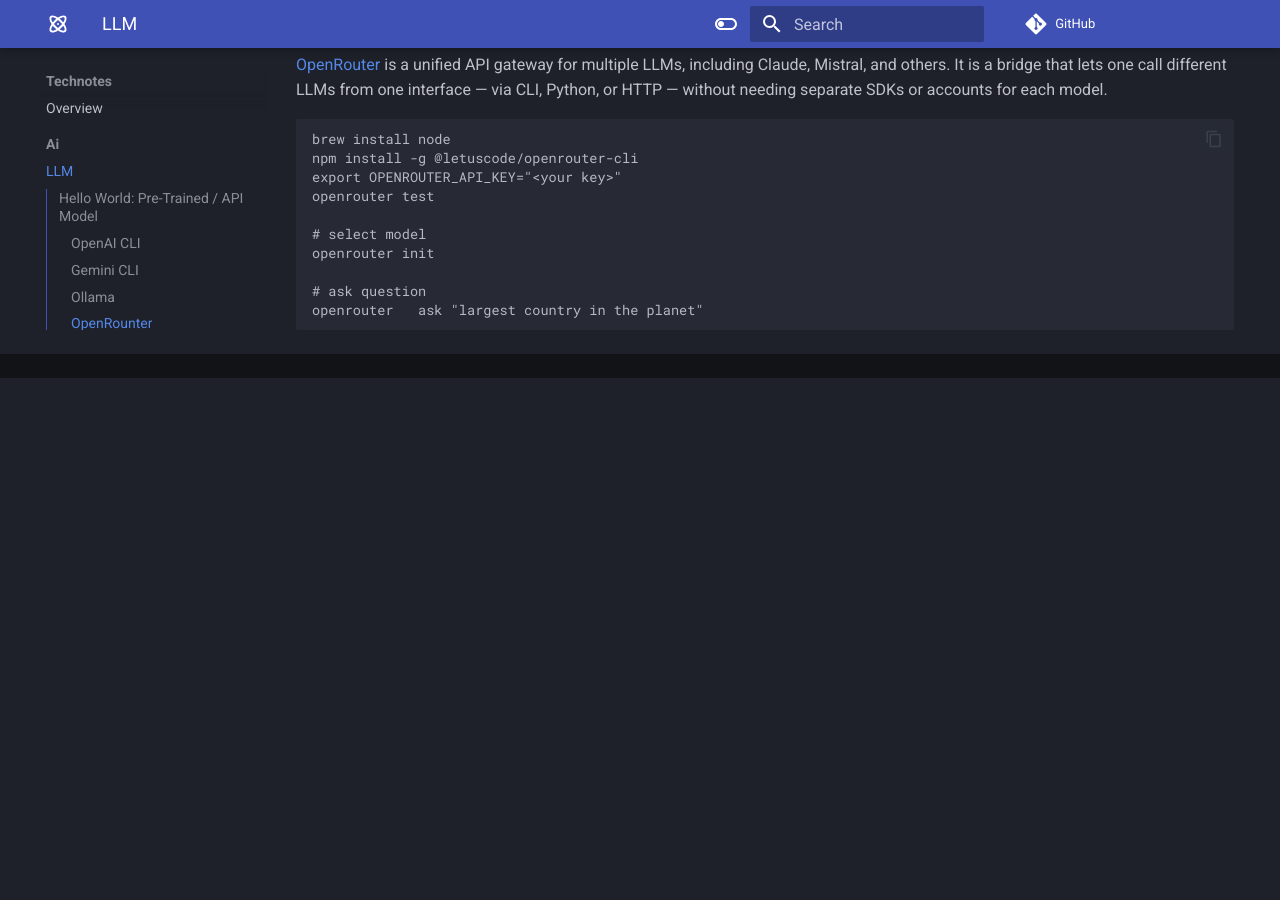
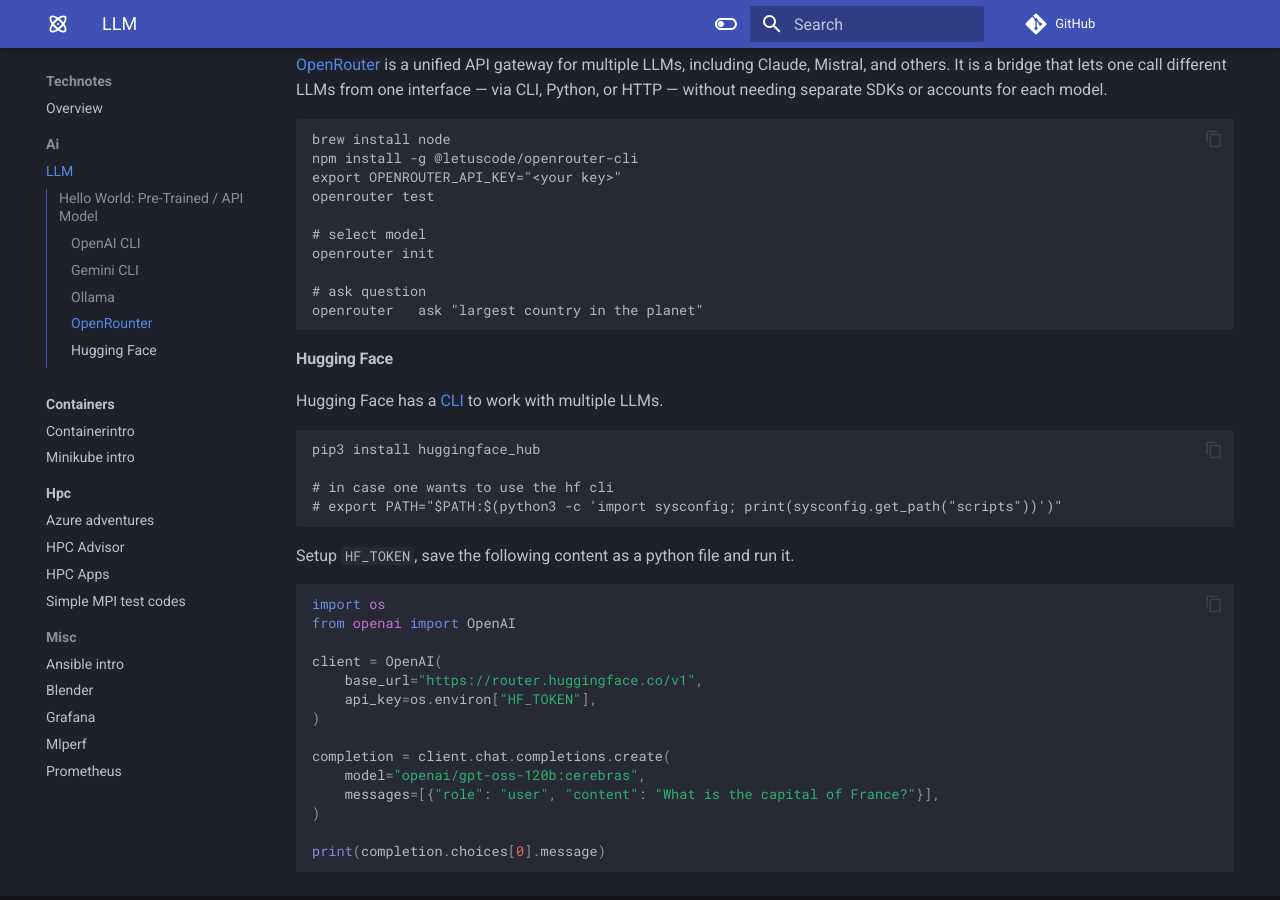
Before and after one commit to marconetto/technotes, an MkDocs documentation site: the page built from docs/ai/llm.md, in a window 1280 px wide and 900 px high, scrolled down 2048 px. Built offline with MkDocs 1.6.1 and Material for MkDocs 9.7.7, drawn with Linux system fonts in a browser that asks for light colours; comment, search, counter and statistics services are not loaded; before the commit the page ends 2426 px from its top, so only the background shows below that.

Commit message:
add llm content

````diff
--- a/docs/ai/llm.md
+++ b/docs/ai/llm.md
@@ -124,3 +124,35 @@
 # ask question
 openrouter   ask "largest country in the planet"
 ```
+
+
+
+#### Hugging Face
+
+Hugging Face has a [CLI](https://huggingface.co/docs/huggingface_hub/main/en/guides/cli) to work with multiple LLMs.
+
+```
+pip3 install huggingface_hub
+
+# in case one wants to use the hf cli
+# export PATH="$PATH:$(python3 -c 'import sysconfig; print(sysconfig.get_path("scripts"))')"
+```
+
+Setup `HF_TOKEN`, save the following content as a python file and run it.
+
+```python
+import os
+from openai import OpenAI
+
+client = OpenAI(
+    base_url="https://router.huggingface.co/v1",
+    api_key=os.environ["HF_TOKEN"],
+)
+
+completion = client.chat.completions.create(
+    model="openai/gpt-oss-120b:cerebras",
+    messages=[{"role": "user", "content": "What is the capital of France?"}],
+)
+
+print(completion.choices[0].message)
+```
````
